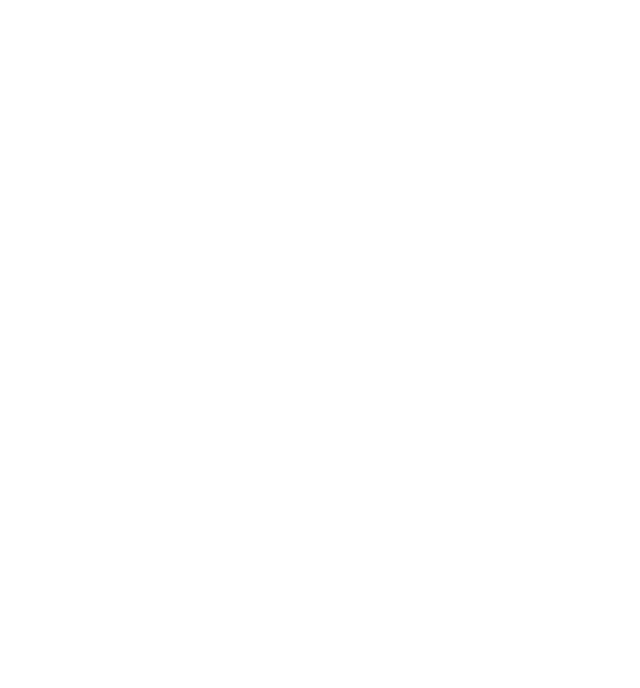
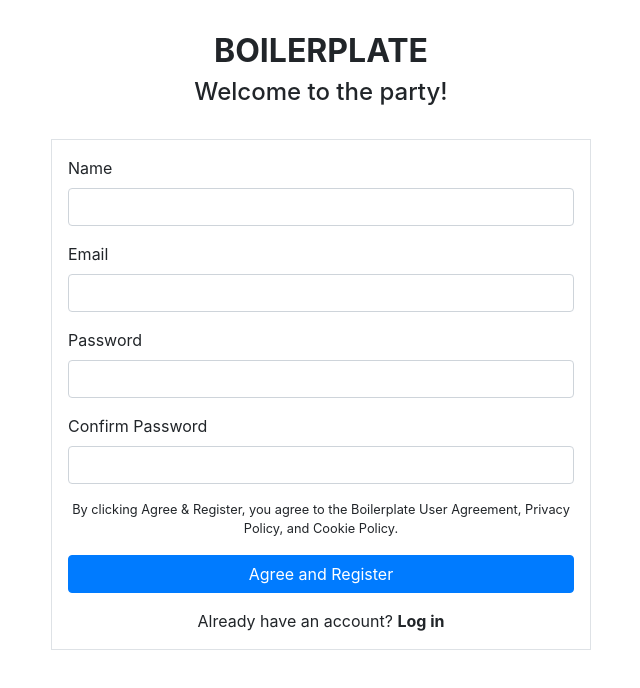
Before and after one commit to Echo-Gambino/mern-boilerplate, a React (Create React App) app in the folder frontend/: page /register in a window 1280 px wide. Shown: the top 688 px of the page, without its empty margins (319-959 px from the left). Built offline with nearby package versions, Linux system fonts and the light colour scheme.

Commit message:
Implemented the Login Page in the web app

```diff
--- a/frontend/package.json
+++ b/frontend/package.json
@@ -7,6 +7,7 @@
     "@testing-library/react": "^9.3.2",
     "@testing-library/user-event": "^7.1.2",
     "bootstrap": "^4.5.0",
+    "classnames": "^2.2.6",
     "react": "^16.13.1",
     "react-dom": "^16.13.1",
     "react-redux": "^7.2.0",
--- a/frontend/src/App.js
+++ b/frontend/src/App.js
@@ -6,6 +6,7 @@
 import "bootstrap/dist/css/bootstrap.min.css";
 
 import Main from "./components/main.component";
+import Register from "./components/register.component";
 
 class App extends Component {
   render() {
@@ -14,6 +15,7 @@
       <div className="App">
         <div className="container">
           <Route exact path="/" component={Main} />
+          <Route exact path="/register" component={Register} />
         </div>
       </div>
     </Router>
--- a/frontend/src/components/main.component.js
+++ b/frontend/src/components/main.component.js
@@ -23,12 +23,13 @@
             >
                 Login
             </button>
-            <button
+            <Link
+                to="/register"
                 className="btn btn-primary"
                 style={{marginRight: "1em", marginLeft: "1em"}}
             >
                 Register
-            </button>
+            </Link>
         </div>
         );
     }
--- /dev/null
+++ b/frontend/src/components/register.component.js
@@ -0,0 +1,149 @@
+import React, { Component } from "react";
+import { Link } from "react-router-dom";
+import classnames from "classnames";
+
+class Register extends Component {
+
+    constructor(props) {
+        super(props);
+
+        this.onChange = this.onChange.bind(this);
+        this.onSubmit = this.onSubmit.bind(this);
+
+        this.state = {
+            name: "",
+            email: "",
+            password: "",
+            password2: "",
+            errors: {}
+        };
+    }
+
+    onChange(e) {
+        this.setState({ [e.target.id]: e.target.value });
+    }
+
+    onSubmit(e) {
+        e.preventDefault();
+
+        const newUser = {
+            name: this.state.name,
+            email: this.state.email,
+            password: this.state.password,
+            password2: this.state.password2
+        };
+
+        console.log("Submitting:");
+        console.log(newUser);
+
+        /*
+        this.props.registerUser(
+            newUser,
+            this.props.history
+        );
+        */
+    }
+
+    render() {
+        const { errors } = this.state;
+
+        return (
+        <div className="container" style={{marginTop: "2em", marginBottom: "2em"}}>
+
+            <div style={{marginBottom: "2em"}}>
+                <h2 className="font-weight-bold">BOILERPLATE</h2>
+                <h4>Welcome to the party!</h4>
+            </div>
+
+            <div className="col-6 mx-auto border" style={{padding: "1em"}}>
+                <form noValidate onSubmit={ this.onSubmit } style={{textAlign:"left"}}>
+
+                    <div className="form-group">
+                        <label htmlFor="name">Name</label>
+                        <input
+                            className={classnames(
+                                "form-control",
+                                { invalid: errors.name }
+                            )}
+                            onChange={ this.onChange }
+                            value={ this.state.name }
+                            error={ errors.name }
+                            id="name"
+                            type="text"
+                        />
+                        <p className="text-danger">{ errors.name }</p>
+                    </div>
+
+                    <div className="form-group">
+                        <label htmlFor="email">Email</label>
+                        <input
+                            className={classnames(
+                                "form-control",
+                                { invalid: errors.email }
+                            )}
+                            onChange={ this.onChange }
+                            value={ this.state.email }
+                            error={ errors.email }
+                            id="email"
+                            type="email"
+                        />
+                        <p className="text-danger">{ errors.email }</p>
+                    </div>
+
+                    <div className="form-group">
+                        <label htmlFor="password">Password</label>
+                        <input
+                            className={classnames(
+                                "form-control",
+                                { invalid: errors.password }
+                            )}
+                            onChange={ this.onChange }
+                            value={ this.state.password }
+                            error={ errors.password }
+                            id="password"
+                            type="password"
+                        />
+                        <p className="text-danger">{ errors.password }</p>
+                    </div>
+
+                    <div className="form-group">
+                        <label htmlFor="password2">Confirm Password</label>
+                        <input
+                            className={classnames(
+                                "form-control",
+                                { invalid: errors.password2 }
+                            )}
+                            onChange={ this.onChange }
+                            value={ this.state.password2 }
+                            error={ errors.password2 }
+                            id="password2"
+                            type="password"
+                        />
+                        <p className="text-danger">{ errors.password2 }</p>
+                    </div>
+
+                    <div className="form-group">
+                        <p className="small" style={{textAlign: "center"}}>
+                            {"By clicking Agree & Register, \
+                            you agree to the Boilerplate User Agreement, \
+                            Privacy Policy, and Cookie Policy."}
+                        </p>
+                    </div>
+
+                    <div className="form-group">
+                        <button type="submit" className="btn btn-block btn-primary">
+                            Agree and Register
+                        </button>
+                    </div>
+
+                </form>
+
+                <span>Already have an account? <b>Log in</b></span>
+            </div>
+
+        </div>
+        );
+    }
+}
+
+export default Register;
```
Also changed, not shown: 1 other file (tests, documents, lock files or other folders).
